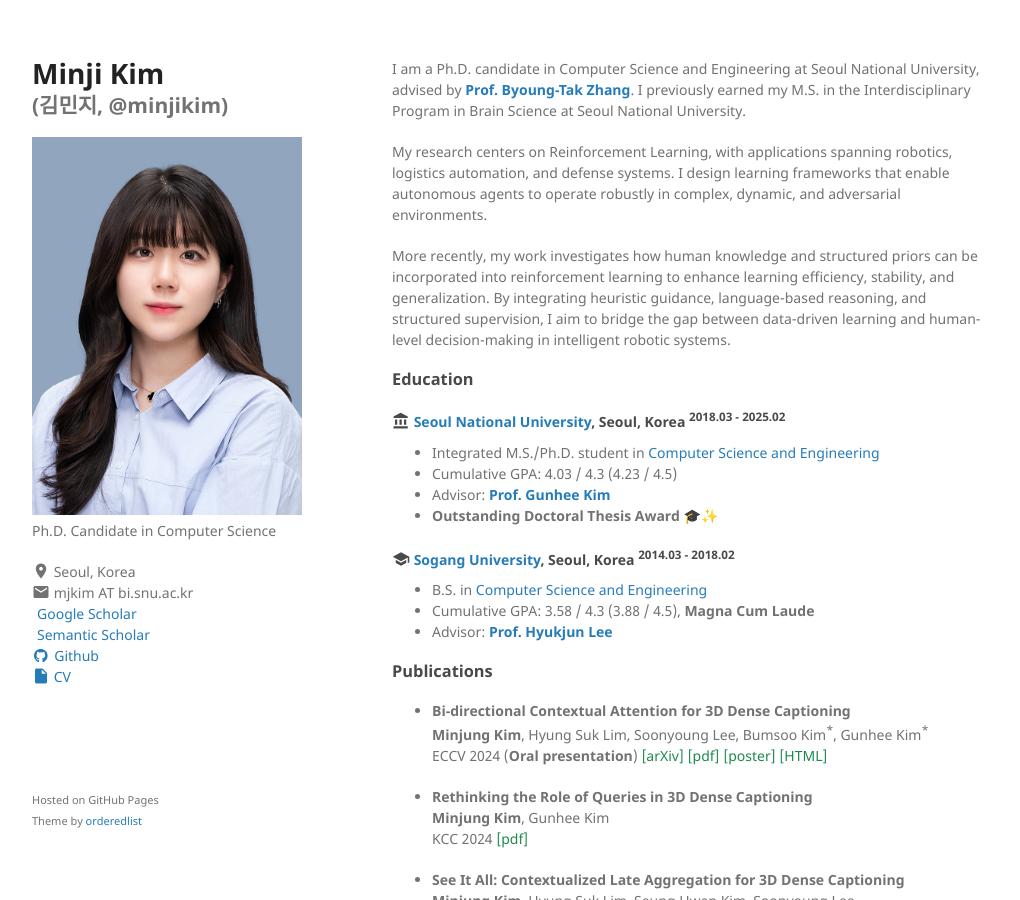
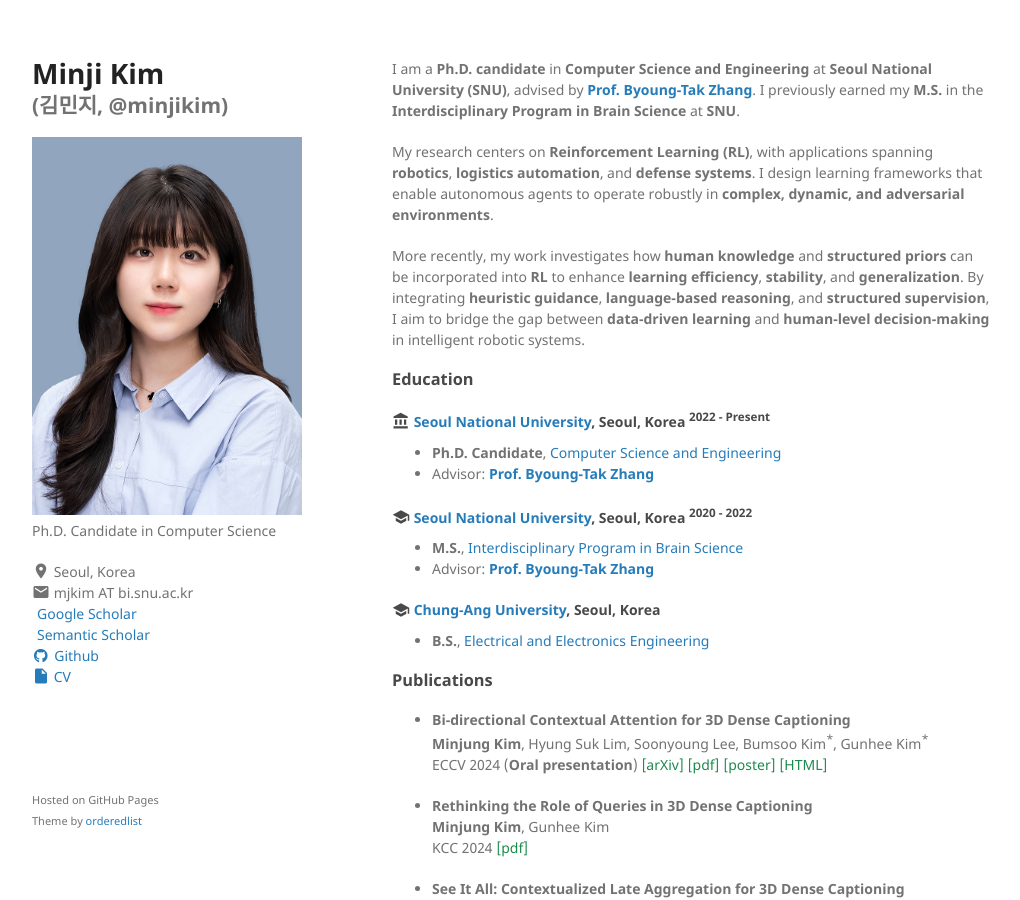
Before and after one commit to MINJIKIM-96/MINJIKIM-96.github.io, a Jekyll site: the page built from index.md, in a window 1280 px wide and 900 px high. Shown: the whole window, without its empty margins (128-1148 px from the left). Built offline with Jekyll 4.4.1, drawn with Linux system fonts in a browser that asks for light colours; a style sheet for code colours, icons or effects is not loaded.

Commit message:
Refine biography and education sections in index.md
Enhanced formatting and emphasized key terms in the biography section. Updated education details with clearer descriptions and links.

```diff
--- a/index.md
+++ b/index.md
@@ -2,40 +2,40 @@
 layout: default
 ---
 
-I am a Ph.D. candidate in Computer Science and Engineering at Seoul National University, advised by **[Prof. Byoung-Tak Zhang](https://bi.snu.ac.kr/members/byoung-tak-zhang.html)**.
-I previously earned my M.S. in the Interdisciplinary Program in Brain Science at Seoul National University.
+I am a **Ph.D. candidate** in **Computer Science and Engineering** at **Seoul National University (SNU)**, advised by **[Prof. Byoung-Tak Zhang](https://bi.snu.ac.kr/members/byoung-tak-zhang.html)**. I previously earned my **M.S.** in the **Interdisciplinary Program in Brain Science** at **SNU**.
 
-My research centers on Reinforcement Learning, with applications spanning robotics, logistics automation, and defense systems. I design learning frameworks that enable autonomous agents to operate robustly in complex, dynamic, and adversarial environments.
+My research centers on **Reinforcement Learning (RL)**, with applications spanning **robotics**, **logistics automation**, and **defense systems**. I design learning frameworks that enable autonomous agents to operate robustly in **complex, dynamic, and adversarial environments**.
 
-More recently, my work investigates how human knowledge and structured priors can be incorporated into reinforcement learning to enhance learning efficiency, stability, and generalization. By integrating heuristic guidance, language-based reasoning, and structured supervision, I aim to bridge the gap between data-driven learning and human-level decision-making in intelligent robotic systems.
+More recently, my work investigates how **human knowledge** and **structured priors** can be incorporated into **RL** to enhance **learning efficiency**, **stability**, and **generalization**. By integrating **heuristic guidance**, **language-based reasoning**, and **structured supervision**, I aim to bridge the gap between **data-driven learning** and **human-level decision-making** in intelligent robotic systems.
 
 ### Education
 
 <h4 class="education">
   <i class="material-icons md-18">account_balance</i>
-  <a href="http://en.snu.ac.kr/">Seoul National University</a>, Seoul, Korea
-  <sup>2018.03 - 2025.02</sup>
+  <a href="https://en.snu.ac.kr/">Seoul National University</a>, Seoul, Korea
+  <sup>2022 - Present</sup>
 </h4>
 
-- Integrated M.S./Ph.D. student in [Computer Science and Engineering]
-- Cumulative GPA: 4.03 / 4.3 (4.23 / 4.5)
-- Advisor: **[Prof. Gunhee Kim](https://vision.snu.ac.kr/gunhee/)**
-- [**Outstanding Doctoral Thesis Award 🎓✨**](https://cse.snu.ac.kr/community/news/1186)
+- **Ph.D. Candidate**, <a href="https://cse.snu.ac.kr/en">Computer Science and Engineering</a>
+- Advisor: **<a href="https://bi.snu.ac.kr/members/byoung-tak-zhang.html">Prof. Byoung-Tak Zhang</a>**
 
-[Computer Science and Engineering]: https://cse.snu.ac.kr/en
 
 <h4 class="education">
   <i class="material-icons md-18">school</i>
-  <a href="https://wwwe.sogang.ac.kr/wwwe/index_new.html">Sogang University</a>, Seoul, Korea
-  <sup>2014.03 - 2018.02</sup>
+  <a href="https://en.snu.ac.kr/">Seoul National University</a>, Seoul, Korea
+  <sup>2020 - 2022</sup>
 </h4>
 
-- B.S. in [Computer Science and Engineering]
-- Cumulative GPA: 3.58 / 4.3 (3.88 / 4.5), **Magna Cum Laude**
-- Advisor: **[Prof. Hyukjun Lee](http://ecl.sogang.ac.kr)**
+- **M.S.**, <a href="https://brainscience.snu.ac.kr/">Interdisciplinary Program in Brain Science</a>
+- Advisor: **<a href="https://bi.snu.ac.kr/members/byoung-tak-zhang.html">Prof. Byoung-Tak Zhang</a>**
 
-[Computer Science and Engineering]: https://ecs.sogang.ac.kr/ecs/index_new.html
 
+<h4 class="education">
+  <i class="material-icons md-18">school</i>
+  <a href="https://www.cau.ac.kr/">Chung-Ang University</a>, Seoul, Korea
+</h4>
+
+- **B.S.**, <a href="https://e3home.cau.ac.kr/">Electrical and Electronics Engineering</a>
 
 
 ### Publications
```
